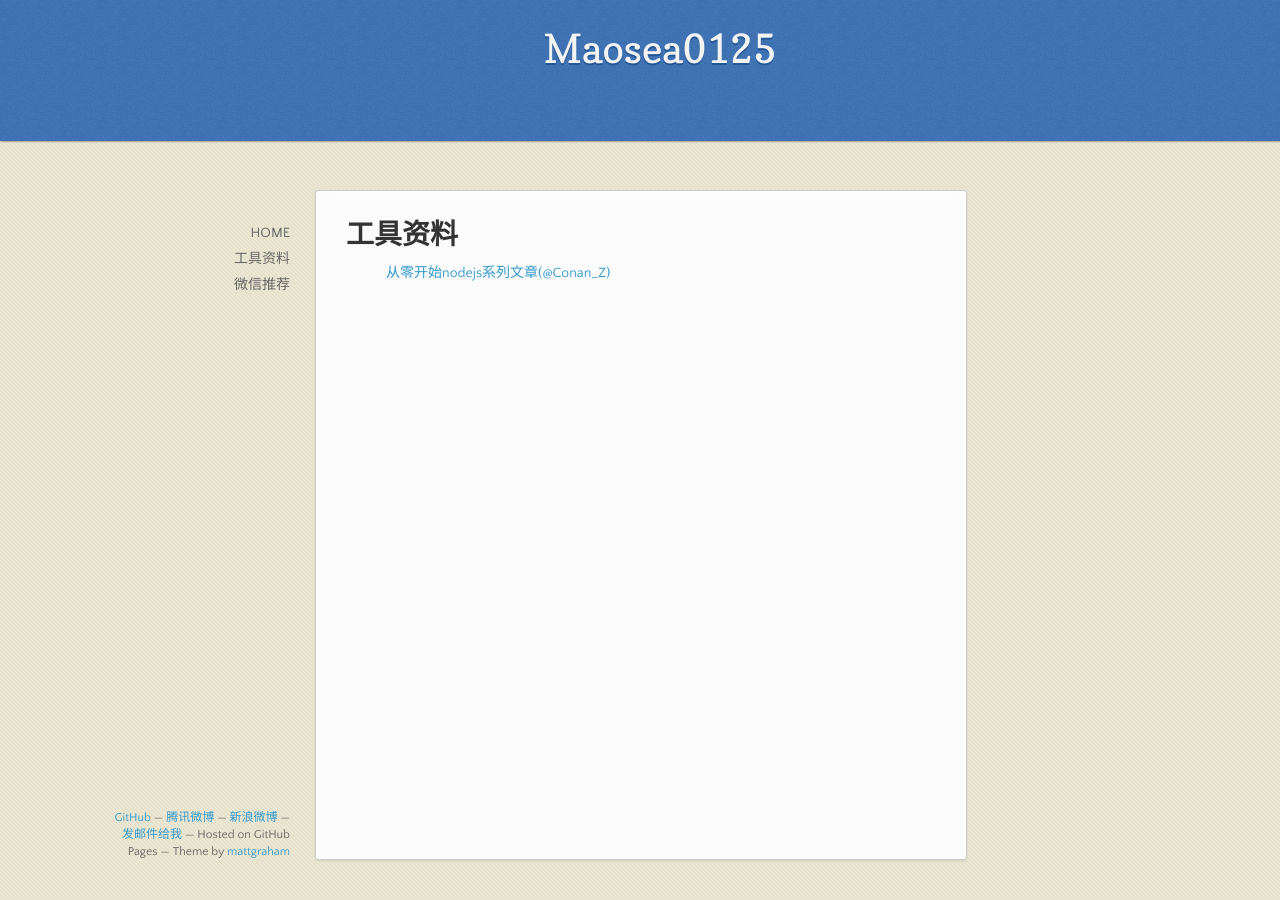
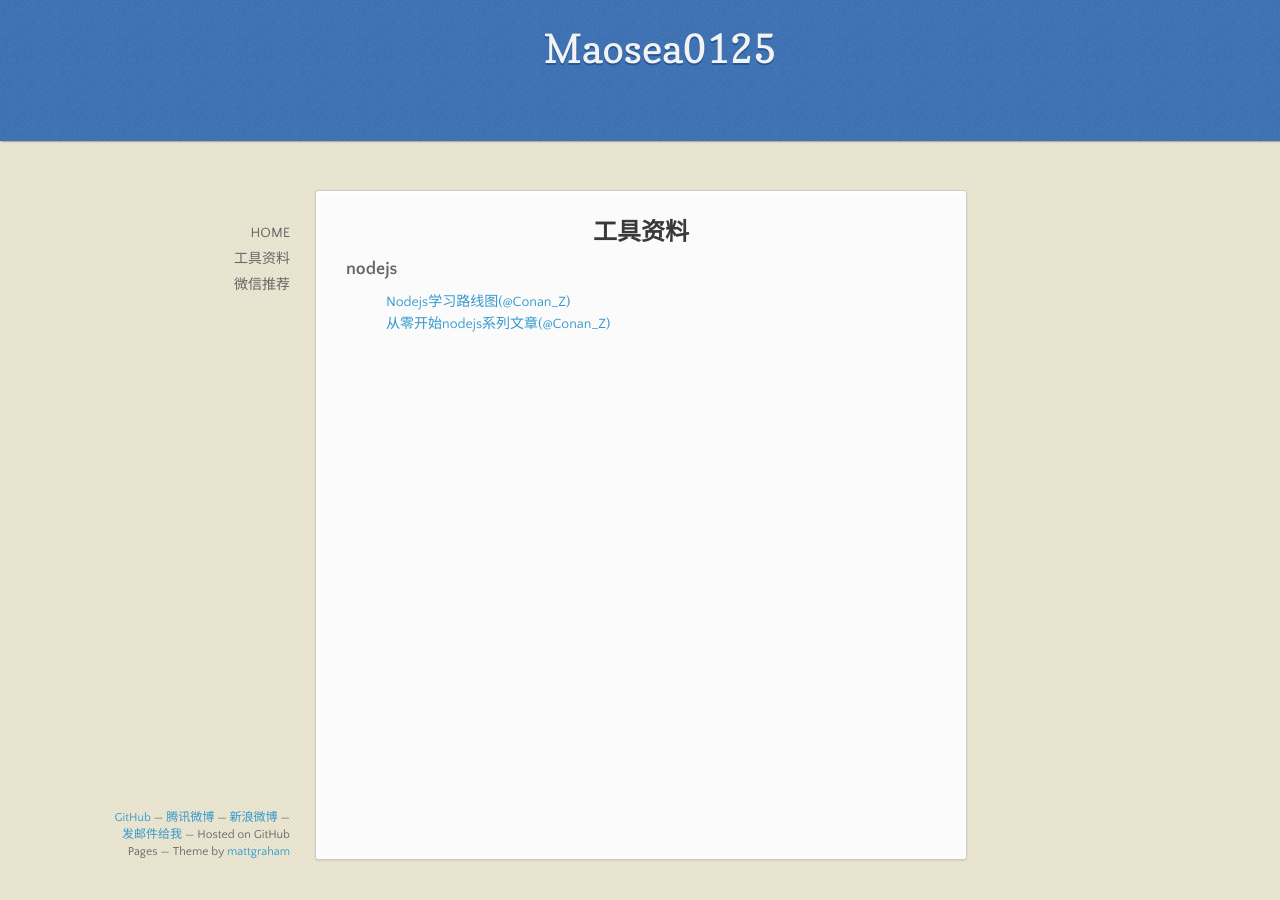
Before and after one commit to maosea0125/maosea0125.github.io, a Jekyll site: the page built from tools.html, in a window 1280 px wide. Built offline with Jekyll 4.4.1, drawn with Linux system fonts in a browser that asks for light colours; Markdown is read by kramdown in place of the engine named in the settings; comment, search, counter and statistics services are not loaded.

Commit message:
modify tools.html

```diff
--- a/_layouts/default.html
+++ b/_layouts/default.html
@@ -29,7 +29,7 @@
             </ul></nav>
             <section>
                 {% if page.title_is_not_display %}{% else %}<h1>{{ page.title }}</h1>{% endif %}
-                {% if page.forward %}<h5>* 如需转载, 请注明转自: <a href="http://maosea0125.github.io/">Maosea0125 ( http://maosea0125.github.io/ )</a></h5>{% endif %}
+                {% if page.forward %}<i style="font-size:70%">* 如需转载, 请注明转自: <a href="http://maosea0125.github.io/">Maosea0125 ( http://maosea0125.github.io/ )</a></i>{% endif %}
                 {{ content }}
             </section>
             <footer>
--- a/tools.html
+++ b/tools.html
@@ -1,8 +1,13 @@
 ---
 layout: default
 title: 工具资料
+title_is_not_display: true
 ---
 
+<h2 style="text-align:center;">工具资料</h2>
+
+<h3>nodejs</h3>
 <ul class="post-list">
+    <a href="http://blog.fens.me/nodejs-roadmap/"> Nodejs学习路线图(@Conan_Z) </a><br>
     <a href="http://blog.fens.me/series-nodejs/"> 从零开始nodejs系列文章(@Conan_Z) </a><br>
 </ul>
```
